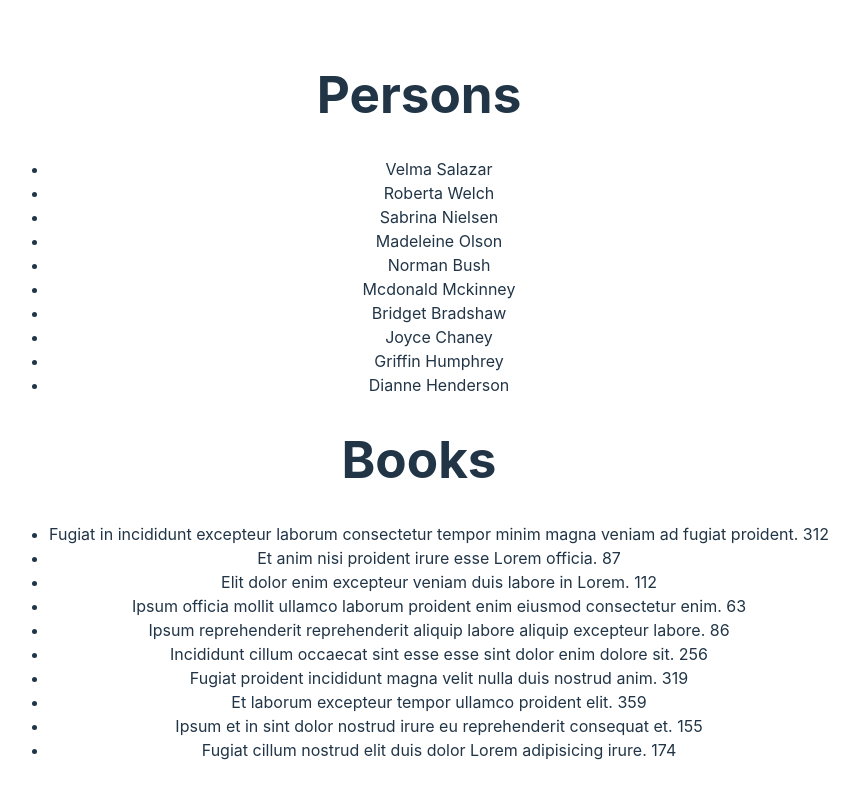
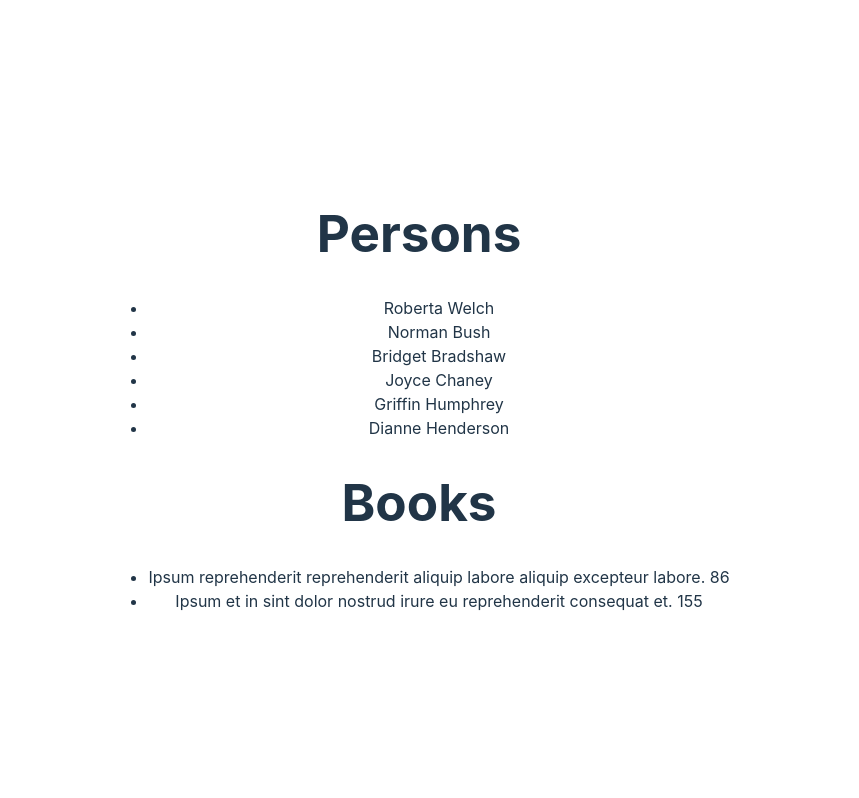
Before and after one commit to willemverbuyst/filter-search-sort, a React (Vite) app: page / in a window 1280 px wide. Shown: the top 798 px of the page, without its empty margins (221-1080 px from the left). Built offline with nearby package versions, Linux system fonts and the light colour scheme.

Commit message:
Create generic search function

```diff
--- a/src/App.tsx
+++ b/src/App.tsx
@@ -1,13 +1,19 @@
 import './App.css';
+import { search } from './business/search';
 import { books } from './dummyData/books';
 import { persons } from './dummyData/persons';
 
 function App() {
+  const query = 'h';
   return (
     <>
       <h1>Persons</h1>
       <ul>
-        {persons.map((person) => (
+        {persons
+          .filter((person) =>
+            search(person, ['firstName', 'surname'], query, false)
+          )
+          .map((person) => (
             <li key={person._id}>
               {person.firstName} {person.surname}
             </li>
@@ -15,7 +21,9 @@ function App() {
       </ul>
       <h1>Books</h1>
       <ul>
-        {books.map((book) => (
+        {books
+          .filter((book) => search(book, ['title'], query, false))
+          .map((book) => (
             <li key={book._id}>
               {book.title} {book.pages}
             </li>
--- /dev/null
+++ b/src/business/search.ts
@@ -0,0 +1,23 @@
+export function search<T>(
+  object: T,
+  properties: Array<keyof T>,
+  query: string,
+  shouldBeCaseSensitive: boolean
+): boolean {
+  if (query === '') {
+    return true;
+  }
+
+  return properties.some((property) => {
+    const value = object[property];
+
+    if (typeof value === 'string' || typeof value === 'number') {
+      if (shouldBeCaseSensitive) {
+        return value.toString().includes(query);
+      } else {
+        return value.toString().toLowerCase().includes(query.toLowerCase());
+      }
+    }
+    return false;
+  });
+}
```
Lines whose indentation alone changed are shown as unchanged.
